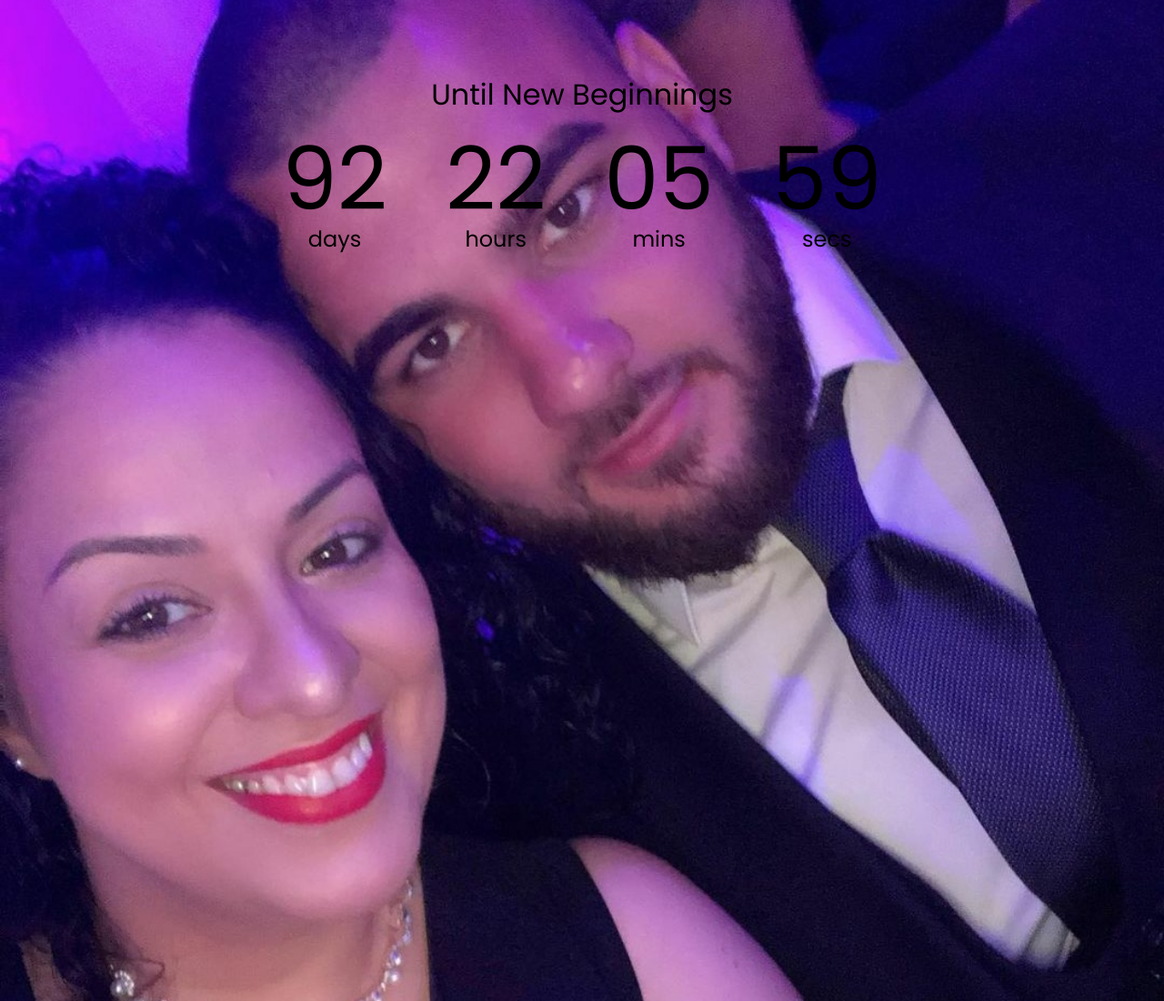
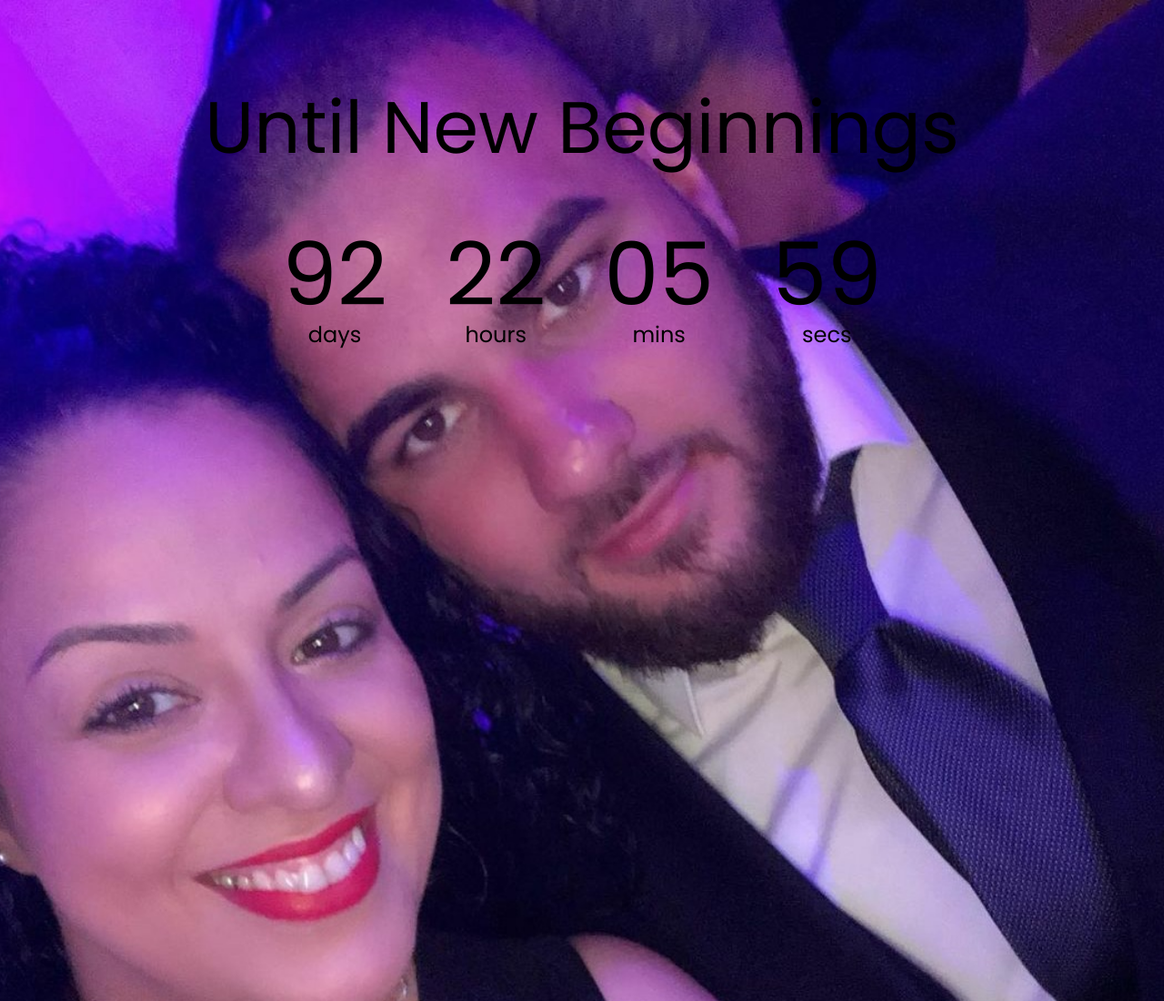
Before and after one commit to iamsosassy/countdown, a plain HTML site: page index.html in a window 1280 px wide. Shown: the top 1100 px of the page at 91% size. Drawn offline with nearby package versions, Linux system fonts and the light colour scheme.

Commit message:
fixed padding and height in css

```diff
--- a/style.css
+++ b/style.css
@@ -11,16 +11,16 @@ body {
     display: flex;
     flex-direction: column;
     align-items: center;
-    height: 175vh;
+    height: 200vh;
     font-family: "Poppins", sans-serif;
     margin: 0;
-    padding-top: 10 20 20 10rem;
+    padding-top: 10px 5px 25px 15px;
 }
 
 h1 {
     font-weight: normal;
-    font-size: 2rem;
-    margin-top: 2rem;
+    font-size: 5rem;
+    margin-top: 5rem;
     margin-top: 5rem;
 }
 
```
